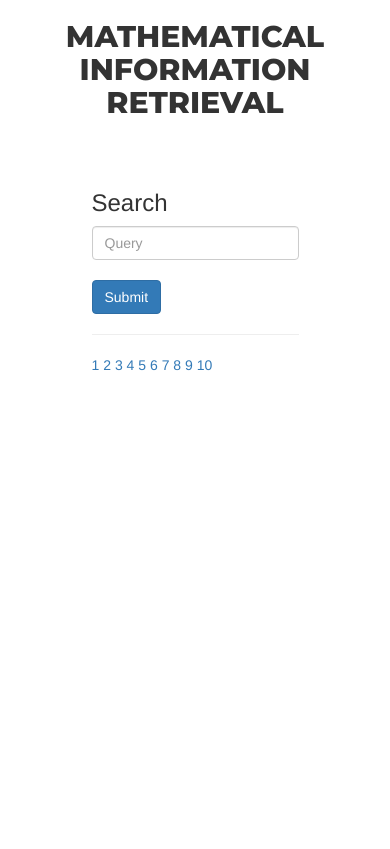
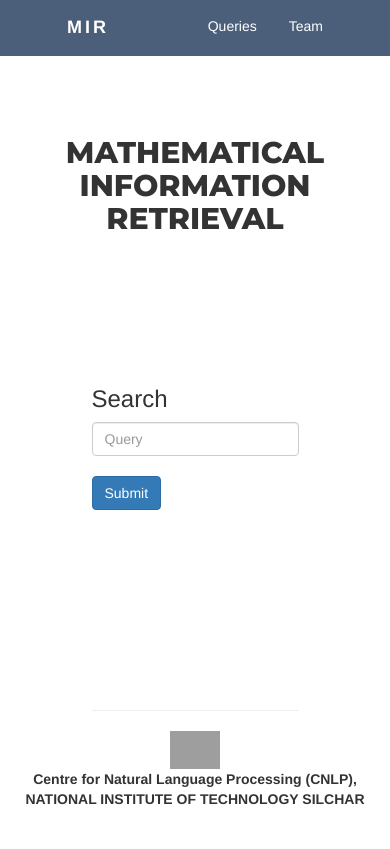
Before and after one commit to rohitraj-11/mathematical-information-retrieval, a Flask app: page / in a window 390 px wide. Before the commit the page ends 371 px from the top, so only its background shows below. Run offline with Flask 2, Linux system fonts and the light colour scheme; some libraries are stand-ins or nearby versions; grey boxes are pictures that could not be loaded.

Commit message:
added team and query page

```diff
--- a/app.py
+++ b/app.py
@@ -1,5 +1,7 @@
 from flask import Flask, render_template, request
 from searchQ import searchQuery
+
+from query import queryfun
 
 app = Flask(__name__)
 
@@ -14,9 +16,9 @@ def srch():
     global results
     if request.method == 'POST':
         data = request.form
-    print(data)
+    # print(data)
     query = data['query']
-    print(query)
+    # print(query)
     #searchQuery(query)
     results = searchQuery(query)
     # print(results)
@@ -45,6 +47,14 @@ def next(num):
     print(results)
     return render_template('index.html', results=newres)
 
+@app.route('/team')
+def team():
+    return render_template('team.html')
+
+@app.route('/query')
+def query():
+    querylist = queryfun()
+    return render_template('query.html', querylist=querylist)
 
 if __name__ == "__main__":
     app.run(debug=True, port=3000)
--- a/static/style.css
+++ b/static/style.css
@@ -1,11 +1,19 @@
 
 @import url('https://fonts.googleapis.com/css2?family=Nunito:wght@700&display=swap');
 @import url('https://fonts.googleapis.com/css2?family=Montserrat:wght@800&family=Nunito:wght@700&display=swap');
-/* *{
-    margin: 0;
-    padding: 0;
-    background-color: silver;
-} */
+
+.navbar li a{
+    color: white;
+}
+
+.nbg{
+    background-color: #4C5F7A;
+}
+
+.bgg{
+    background-color: white;
+}
+
 .container{
     display: flex;
     flex-direction: column;
@@ -23,3 +31,152 @@
     font-family: 'Montserrat', sans-serif;
     text-transform: uppercase;
 }
+
+.header ul {
+    list-style-type: none;
+    margin: 0;
+    padding: 0;
+    overflow: hidden;
+    align-items: center;
+}
+
+.header li {
+  float: left;
+}
+
+.header li a {
+  display: block;
+  text-align: center;
+  padding: 14px 16px;
+  text-decoration: none;
+}
+
+.header .headerTitle {
+    letter-spacing: 3px;
+    font-weight: bolder;
+    font-size: large;
+}
+
+.header ul li {
+    padding: 0px;
+}
+
+.center {
+    display: block;
+    margin-left: auto;
+    margin-right: auto;
+    width: 14%;
+    height: 14%;
+}
+
+.lab    {
+    display: block;
+    margin-left: auto;
+    margin-right: auto;
+    display: flex;
+    flex-direction: column;
+    justify-content: center;
+}
+
+.lab span {
+    margin: auto;
+}
+
+.pages  {
+    display: block;
+    margin-left: auto;
+    margin-right: auto;
+    display: flex;
+    align-items: center;
+    justify-content: center;
+    align-content: center;
+}
+
+.pages a {
+    margin: 3.5px;
+}
+
+.ourTeam-hedding p{
+    color: #979797;
+}
+.ourTeam-hedding strong{
+    color: black;
+}
+.ourTeam-hedding{
+    margin-bottom: 50px;
+}
+.ourTeam-hedding h1{
+    font-size: 25px;
+    font-weight: bold;
+    color: #145889;
+}
+.ourTeam-box{
+    border-radius: 2px;
+    border-top: 6px solid #5DDDD3;
+    margin: 0px;
+    background-color: #F4F9F9;
+    margin-bottom: 30px;
+}
+.section1{
+    padding: 30px 0px 30px 0px;
+}
+.section1 img{
+    border-radius: 50%;
+    height: 130px;
+    width: 130px;
+}
+.section2 p{
+    font-weight: bold;
+    color: #5DDDD3;
+    letter-spacing: 1px;
+}
+.section2 span{
+    color: #979597;
+}
+.section3{
+    background-color: #5DDDD3;
+}
+.section3 i{
+    color: #ffffff !important;
+    padding: 15px;
+    font-size: 15px;
+}
+.section-info{
+    border-top: 6px solid #4C5F7A;
+}
+.section-info p{
+    color: #4C5F7A;
+}
+.section-info .section3{
+    background-color: #4C5F7A;
+}
+.section-danger{
+    border-top: 6px solid #4C5F7A;
+}
+.section-danger p{
+    color: #4C5F7A;
+}
+.section-danger .section3{
+    background-color: #4C5F7A;
+}
+
+.mycard {
+    display: flex;
+    justify-content: center;
+    align-content: center;
+    align-items: center;
+}
+
+.eachCard {
+    margin: 40px;
+}
+
+.fa, .fab, .fad, .fal, .far, .fas {
+    -moz-osx-font-smoothing: grayscale;
+    -webkit-font-smoothing: antialiased;
+    display: inline-block;
+    font-style: normal;
+    font-variant: normal;
+    text-rendering: auto;
+    line-height: 1;
+}
--- a/templates/index.html
+++ b/templates/index.html
@@ -8,15 +8,26 @@
     <link rel="stylesheet" href="https://maxcdn.bootstrapcdn.com/bootstrap/3.3.7/css/bootstrap.min.css" integrity="sha384-BVYiiSIFeK1dGmJRAkycuHAHRg32OmUcww7on3RYdg4Va+PmSTsz/K68vbdEjh4u" crossorigin="anonymous">
     <title>Íntern</title>
 </head>
-<body>
+<body class="bgg">
+    <nav class="navbar navbar-light header nbg">
+        <ul>
+          <li style="margin-left: 50px;" class='headerTitle'><a href="/">MIR</a></li>
+          <li style='float: right; margin-right: 50px; margin-top: 1px;'><a href="/team">Team</a></li>
+          <li style='float: right; margin-top: 1px;'><a href="/query">Queries</a></li>
+        </ul>
+    </nav>
     <div class="container">
         <div class="heading">
+            <br><br>
             <h2>Mathematical Information Retrieval</h2>
         </div>
 
         <hr>
 
         <div class="container">
+            {% if not results %}
+            <br><br><br><br>
+            {% endif %}
             <h3>Search</h3>
             <div>
                 <form method="POST", action="{{ url_for('srch')}}">
@@ -34,14 +45,31 @@
                 {% endfor %}
                 </ul>
                 {% endif %}
+
+                {% if results %}
+                <!-- <hr> -->
+                <div class="pages">
+                    {% for i in range(1, 11) %}
+                    <a href="{{ url_for('next', num=i)}}" >{{i}}</a>
+                    {% endfor %}
+                </div>
+                {% endif %}
+                <br><br><br>
+                {% if not results %}
+                <br><br><br><br><br><br>
+                {% endif %}
                 <hr>
-                {% for i in range(1, 11) %}
-                <a href="{{ url_for('next', num=i)}}">{{i}}</a>
-                {% endfor %}
-
             </div>
         </div>
-
+        <footer>
+            <img src='/static/logo.png'  class="center">
+            <!-- <br> -->
+            <div class="lab">
+                <span>Centre for Natural Language Processing (CNLP),</span>
+                <span>NATIONAL INSTITUTE OF TECHNOLOGY SILCHAR</span>
+            </div>
+        </footer>
+        <br><br>
     </div>
 </body>
 </html>
```
Also changed, not shown: query.py (added, +7 -0 lines), templates/query.html (added, +49 -0 lines), templates/team.html (added, +183 -0 lines), 1 other file.
